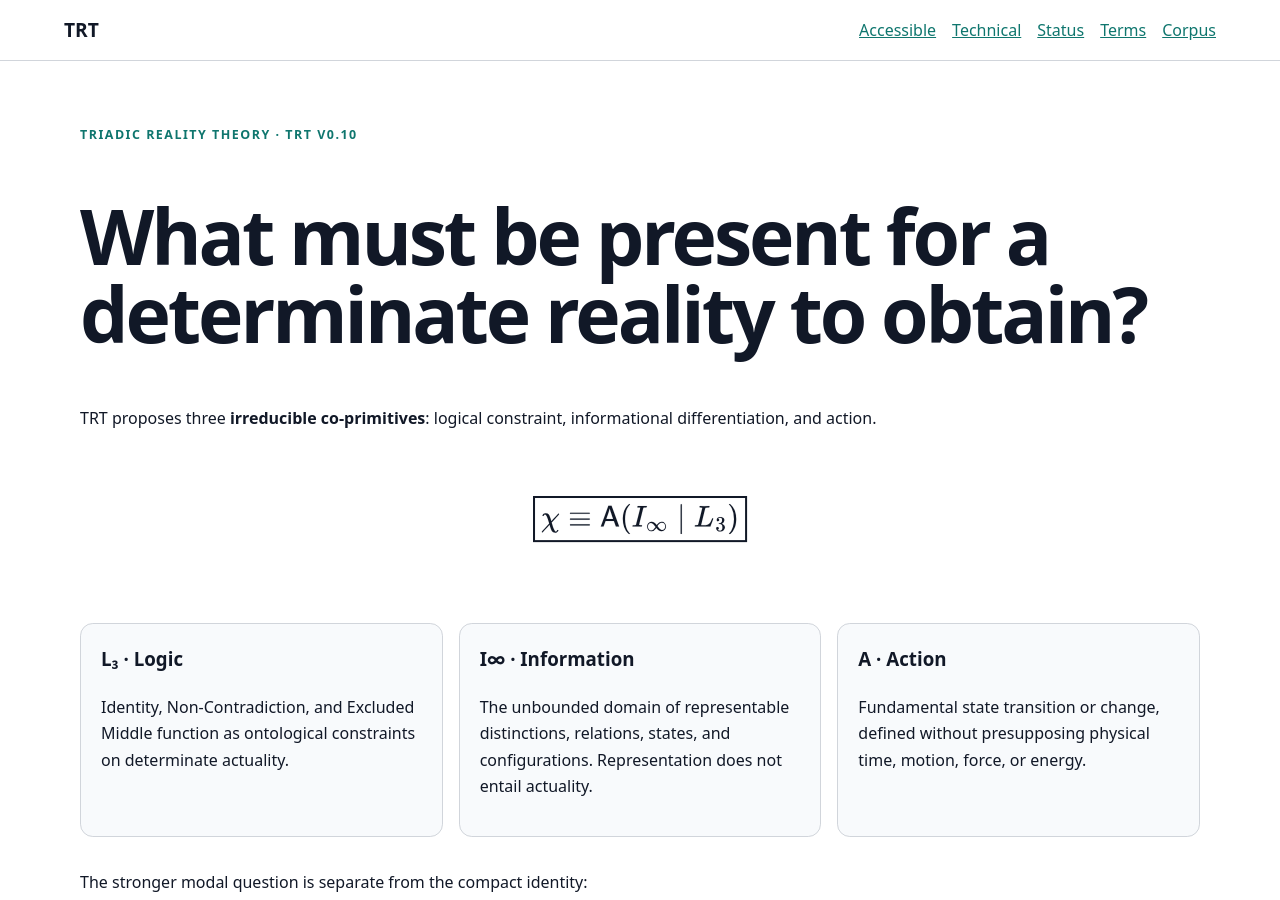
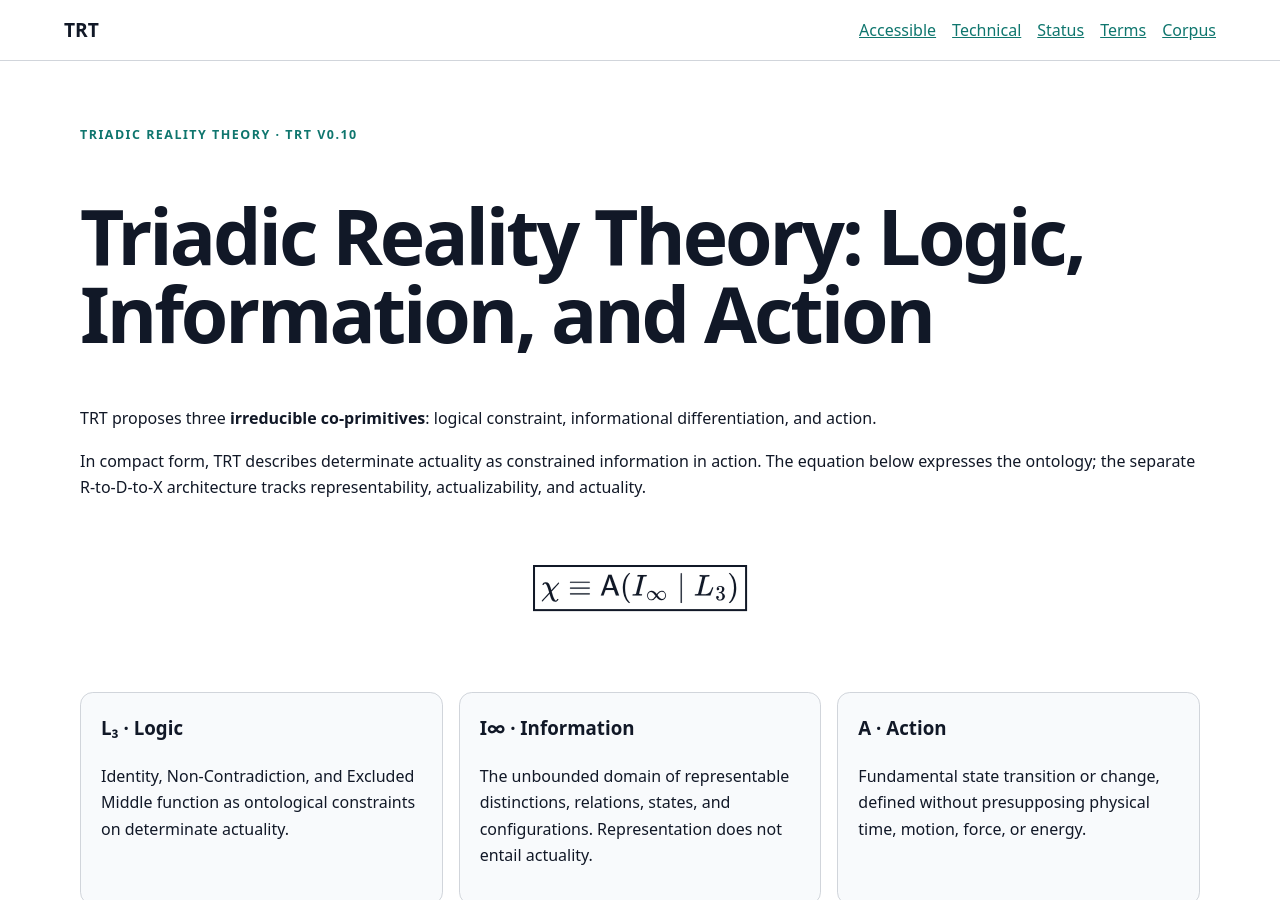
Before and after one commit to jdlongmire/triadic-reality-theory, a Jekyll site: the page built from docs/index.md, in a window 1280 px wide and 900 px high. Built offline with Jekyll 4.4.1, drawn with Linux system fonts in a browser that asks for light colours.

Commit message:
optimize TRT Pages title description and semantic copy

```diff
--- a/docs/index.md
+++ b/docs/index.md
@@ -1,12 +1,15 @@
 ---
 layout: default
-title: Home
+title: Triadic Reality Theory (TRT)
+description: "Triadic Reality Theory proposes Logic, Information, and Action as three irreducible co-primitives necessary for determinate actuality."
 ---
 <p class="eyebrow">Triadic Reality Theory · TRT v0.10</p>
 
-# What must be present for a determinate reality to obtain?
+# Triadic Reality Theory: Logic, Information, and Action
 
 TRT proposes three **irreducible co-primitives**: logical constraint, informational differentiation, and action.
+
+In compact form, TRT describes determinate actuality as constrained information in action. The equation below expresses the ontology; the separate R-to-D-to-X architecture tracks representability, actualizability, and actuality.
 
 <div class="math-hero">
 
```
